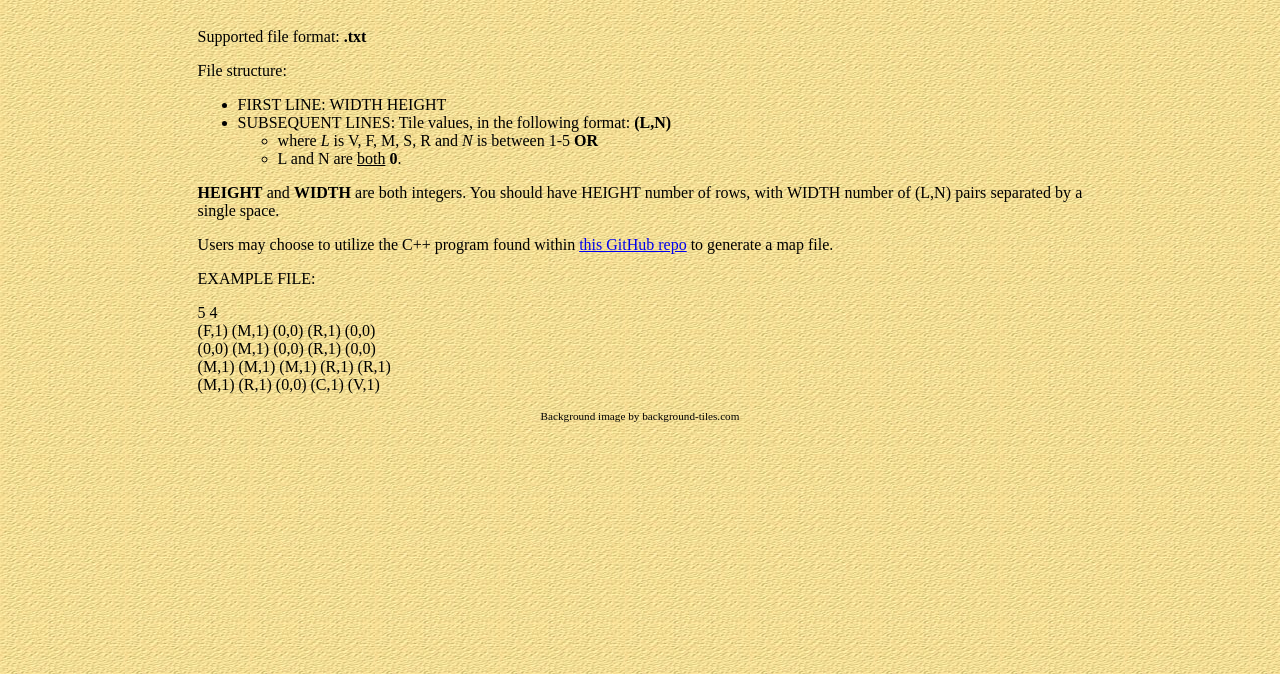
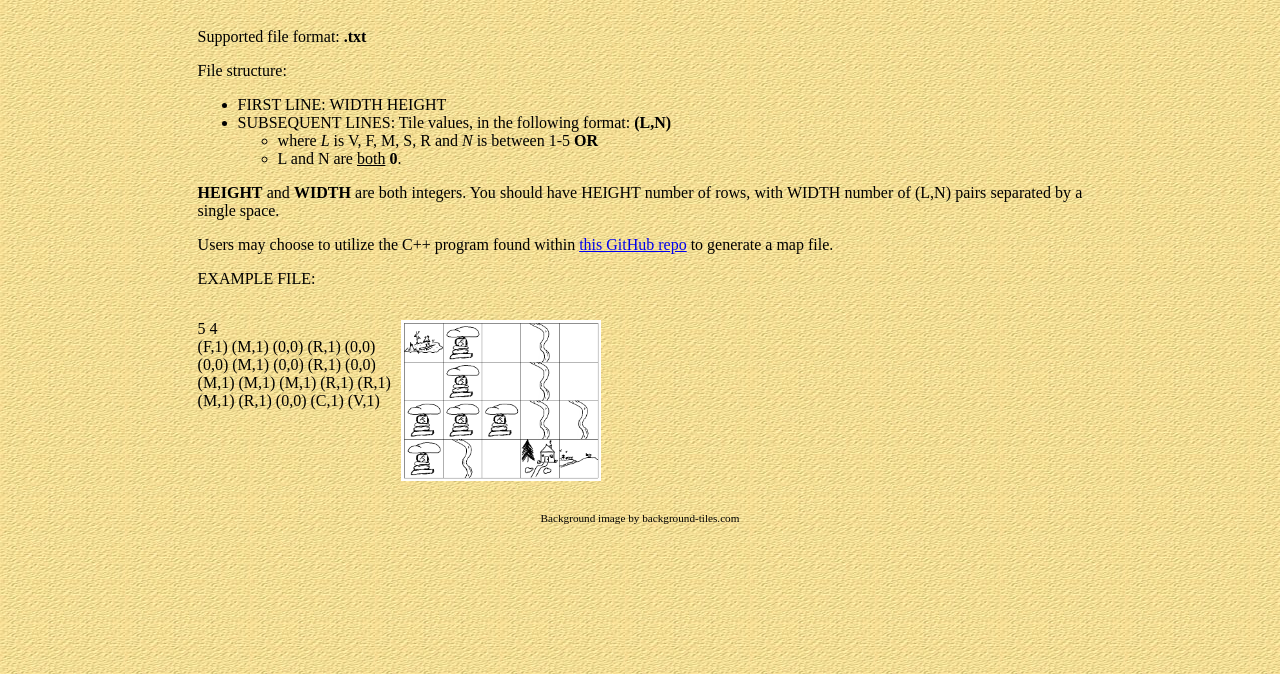
Before and after one commit to 5QU1D/map-maker, a website: page index.html in a window 1280 px wide. Shown: the part 126-800 px from the top of the page. Drawn offline with Linux system fonts and the light colour scheme; a web font is replaced by a local one.

Commit message:
added image for example

```diff
--- a/index.css
+++ b/index.css
@@ -63,3 +63,9 @@ body {
     margin: auto;
     text-align: justify;
 }
+
+#example{
+    display: flex;
+    flex-direction: row;
+    margin: auto;
+}
--- a/index.html
+++ b/index.html
@@ -38,14 +38,18 @@
             <p>Users may choose to utilize the C++ program found within <a href="https://github.com/5QU1D/map-file-gen">this GitHub repo</a> to generate a map file.</p>
 
             <p></p>
+            <p>EXAMPLE FILE:</p>
+            <div id="example">
                 <p>
-            <p>EXAMPLE FILE:</p>
                     5 4<br>
                     (F,1) (M,1) (0,0) (R,1) (0,0)<Br>
                     (0,0) (M,1) (0,0) (R,1) (0,0)<br>
                     (M,1) (M,1) (M,1) (R,1) (R,1)<Br>
                     (M,1) (R,1) (0,0) (C,1) (V,1)<Br>
                 </p>
+                <p><img src="./assets/example.png" style="max-width:200px; padding-left:10px;"><img></p>
+
+        </div>
         </div>
 
         <div class="footer">
```
Also changed, not shown: assets/example.png (added). Lines whose indentation alone changed are shown as unchanged.
